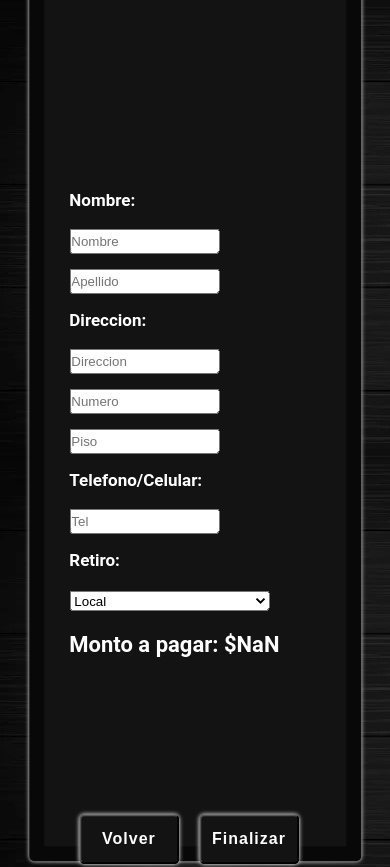
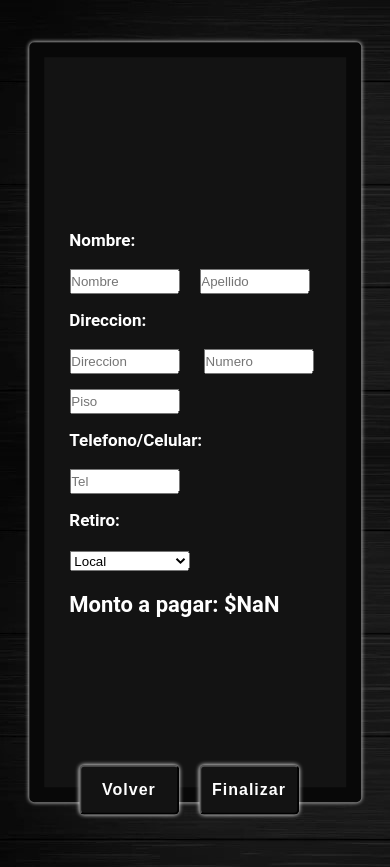
Before and after one commit to FacundoMendez/Simulador-de-Carta-de-Restaurante, a plain HTML site: page form/form.html in a window 390 px wide. Shown: the top 867 px of the page. Drawn offline with Linux system fonts and the light colour scheme.

Commit message:
cambios responsive

```diff
--- a/form/form.css
+++ b/form/form.css
@@ -349,7 +349,7 @@ main{
 @media (max-width :868px){
     .container{
         width: 55%;
-        height: 99vh;
+        height: 90vh;
         top:50%;
         left: 65%;
     }
@@ -368,13 +368,13 @@ main{
     #formulario select{
         margin: 0 1rem;
         height: 2rem;
-        width: 20rem;
+        width: 12rem;
     }
 
 
     #formulario input{
         height: 2.5rem;
-        width: 15rem;
+        width: 11rem;
         margin: 0 1rem;
     }
 
@@ -444,6 +444,19 @@ main{
         height: 120vh;
     }
 
+    #formulario select{
+        margin: 0 1rem;
+        height: 2rem;
+        width: 12rem;
+    }
+
+
+    #formulario input{
+        height: 2.5rem;
+        width: 11rem;
+        margin: 0 1rem;
+    }
+
     .container{
         width: 75%;
         height: 95vh;
@@ -486,7 +499,7 @@ main{
         position: absolute;
         bottom: 0%;
         left:48%;
-        margin-bottom: -46rem;
+        margin-bottom: -42rem;
     }
 
 
@@ -494,9 +507,13 @@ main{
 
 
 @media (max-width: 482px){
+
+    main{
+        height: 120vh;
+    }
     .container{
         width: 85%;
-        height: 104vh;
+        height: 90vh;
         top:50%;
         left: 50%;
     }
@@ -510,6 +527,19 @@ main{
         box-shadow: 0 0 0.4rem rgb(255, 255, 255);
         color: white;
         border-radius: 5px;
+    }
+
+    #formulario select{
+        margin: 0 1rem;
+        height: 2rem;
+        width: 12rem;
+    }
+
+
+    #formulario input{
+        height: 2.5rem;
+        width: 11rem;
+        margin: 0 1rem;
     }
 
     #volver{
```
